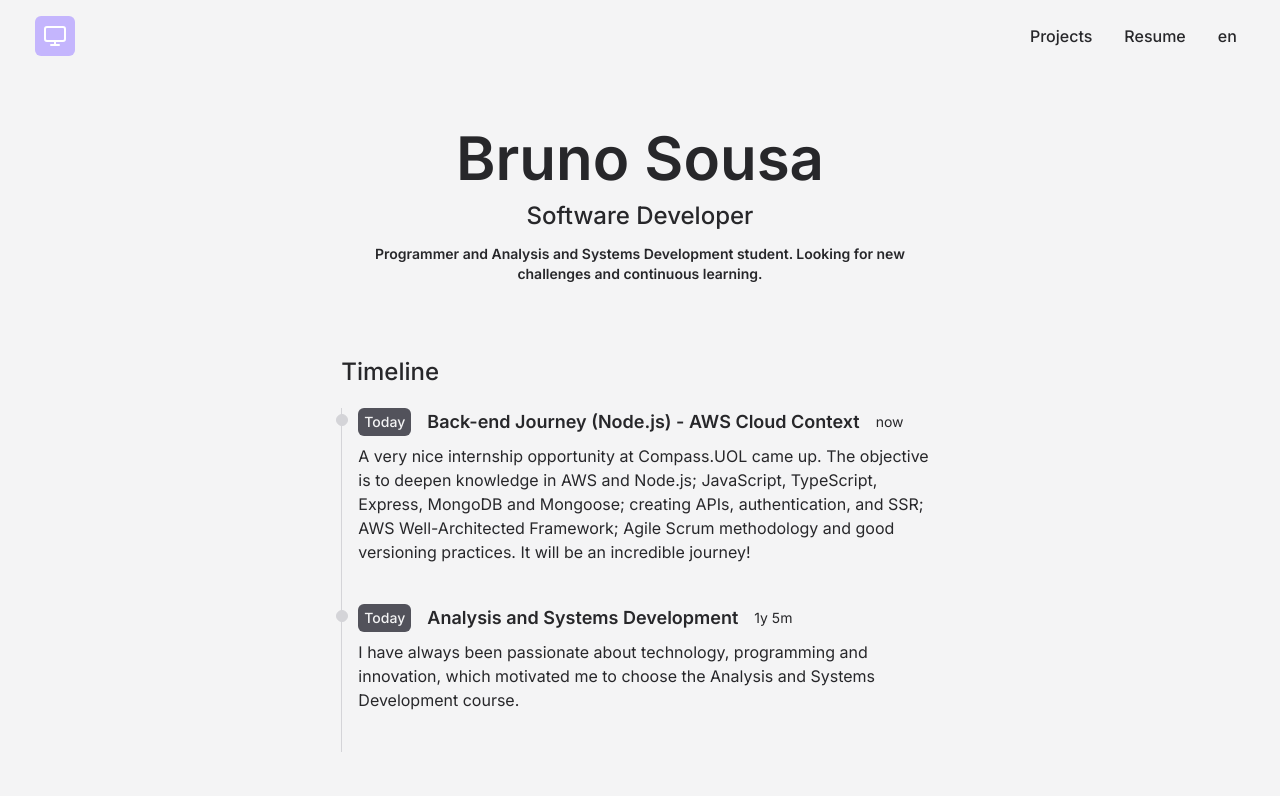
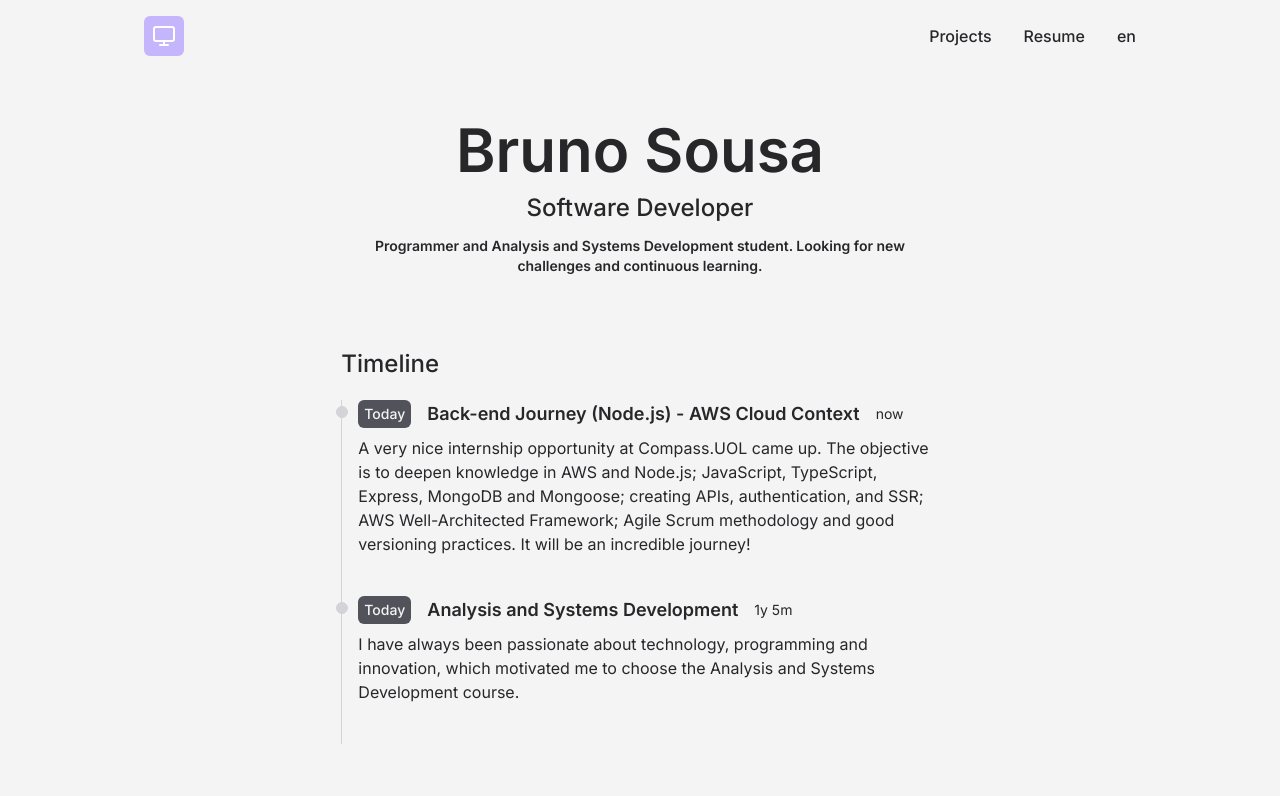
Before and after one commit to brunolpsousa/website, a Next.js app: page / in a window 1280 px wide. Shown: the top 796 px of the page. Built offline with nearby package versions, Linux system fonts and the light colour scheme.

Commit message:
feat(navbar): change items position

```diff
--- a/src/components/Navbar.tsx
+++ b/src/components/Navbar.tsx
@@ -23,7 +23,7 @@ export default function Navbar() {
   return (
     <ul
       id='navbar'
-      className='font-medium flex flex-row place-content-end items-center relative mb-8 py-2 px-0 md:px-2 pb-8 top-0 w-[97vw]'
+      className='font-medium flex flex-row place-content-end items-center relative mb-8 pb-8 top-2 w-full'
     >
       <li id='buttonTheme' className='navItem absolute left-0'>
         <ButtonTheme />
```
